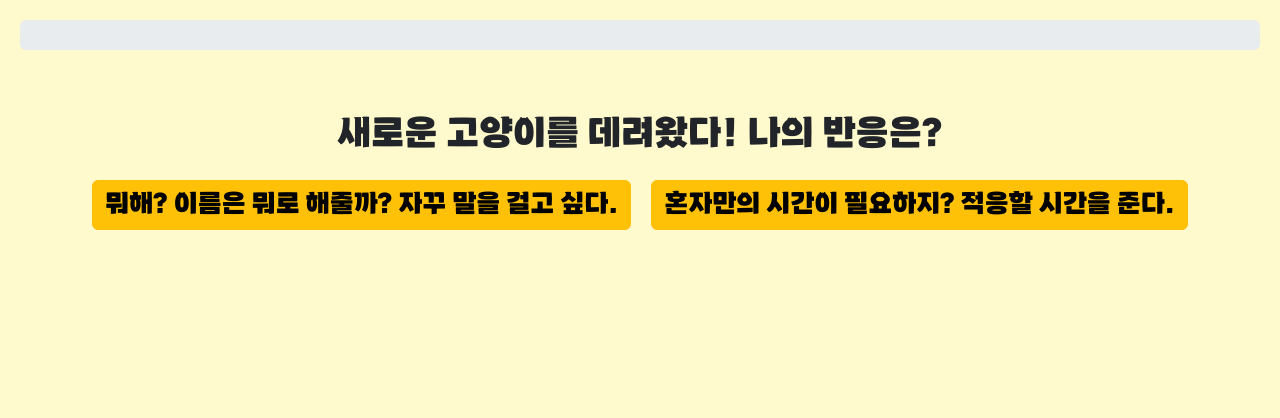
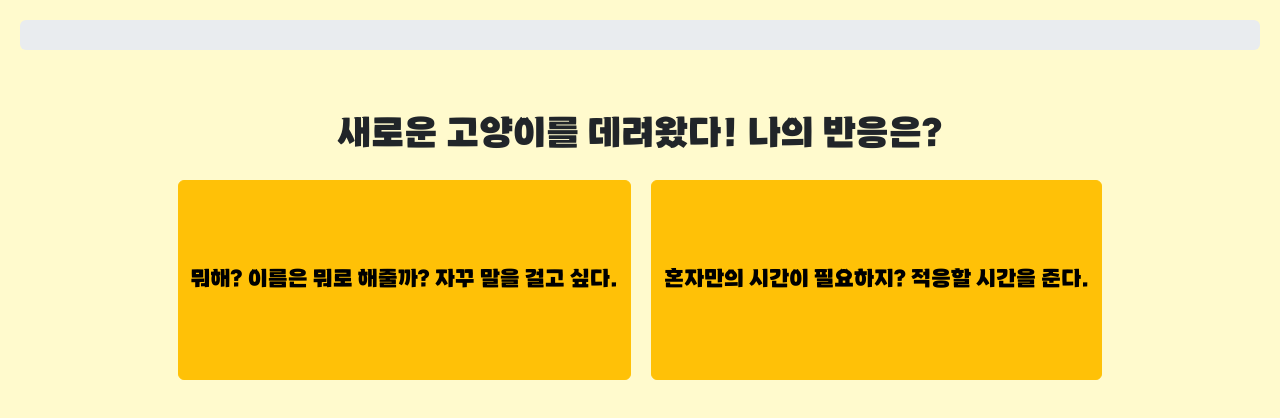
Before and after one commit to chaeeunj/zero-react-cat_test, a React (Create React App) app in the folder cattest_ts/: page /question in a window 1280 px wide. Shown: the top 418 px of the page. Built offline with nearby package versions, Linux system fonts and the light colour scheme.

Commit message:
테스트 로직 구현

```diff
--- a/cattest_ts/src/components/Header.tsx
+++ b/cattest_ts/src/components/Header.tsx
@@ -15,9 +15,9 @@ function Header(props: Props) {
         <ProgressWrapper>
           <ProgressBar
             now={Math.round((props.questionNo / QuestionData.length) * 100)}
-            label={`${
-              Math.round(props.questionNo / QuestionData.length) * 100
-            }%`}
+            label={`${Math.round(
+              (props.questionNo / QuestionData.length) * 100,
+            )}%`}
             style={{ width: '100%', height: '30px' }}
           />
         </ProgressWrapper>
--- a/cattest_ts/src/pages/QuestionPage.tsx
+++ b/cattest_ts/src/pages/QuestionPage.tsx
@@ -1,15 +1,60 @@
 import React from 'react';
 import styled from 'styled-components';
 import { Button } from 'react-bootstrap';
+import { useNavigate } from 'react-router-dom';
 
 import { QuestionData } from '../stores/Question/QuestionData';
 import Header from '../components/Header';
 
 function QuestionPage(): React.ReactElement {
   const [questionNo, setQuestionNo] = React.useState(0);
+  const [totalScore, setTotalScore] = React.useState([
+    { id: 'EI', score: 0 },
+    { id: 'SN', score: 0 },
+    { id: 'TP', score: 0 },
+    { id: 'JP', score: 0 },
+  ]);
 
-  const handleClickAnswer = () => {
+  const navigate = useNavigate();
+
+  const handleClickAnswer = (ans: number, type: string) => {
     setQuestionNo(questionNo + 1);
+
+    const newScore = totalScore.map(s =>
+      s.id === type ? { id: s.id, score: s.score + ans } : s,
+    );
+
+    setTotalScore(newScore);
+
+    // 마지막 문제가 아닐 경우
+    if (QuestionData.length !== questionNo + 1) {
+      setQuestionNo(questionNo + 1);
+    } else {
+      // 마지막 문제일 경우
+      navigate('/result');
+    }
+
+    // 위의 map을 사용하여 간단하게 줄임
+    //   if (type === 'EI') {
+    //     // 기존 스코어에 더한 새로운 스코어 값
+    //     const addScore = totalScore[0].score + ans;
+    //     // 새로운 스코어를 반영한 새로운 객체
+    //     const object = { id: 'EI', score: addScore };
+    //     // 새로운 객체를 기존의 토탈 스코어에 반영
+    //     totalScore.splice(0, 1, object);
+    //   } else if (type === 'SN') {
+    //     const addScore = totalScore[0].score + ans;
+    //     const object = { id: 'SN', score: addScore };
+    //     totalScore.splice(0, 1, object);
+    //   } else if (type === 'TF') {
+    //     const addScore = totalScore[0].score + ans;
+    //     const object = { id: 'TF', score: addScore };
+    //     totalScore.splice(0, 1, object);
+    //   } else {
+    //     const addScore = totalScore[0].score + ans;
+    //     const object = { id: 'JP', score: addScore };
+    //     totalScore.splice(0, 1, object);
+    //   }
   };
 
   return (
@@ -20,12 +65,21 @@ function QuestionPage(): React.ReactElement {
         <ButtonGroup>
           <Button
             className="btn-warning"
-            style={{ marginRight: '20px' }}
-            onClick={handleClickAnswer}
+            style={{
+              marginRight: '20px',
+              width: '45p%',
+              minHeight: '200px',
+              fontSize: '15pt',
+            }}
+            onClick={() => handleClickAnswer(1, QuestionData[questionNo].type)}
           >
             {QuestionData[questionNo].answera}
           </Button>
-          <Button className="btn-warning">
+          <Button
+            className="btn-warning"
+            style={{ width: '45p%', minHeight: '200px', fontSize: '15pt' }}
+            onClick={() => handleClickAnswer(0, QuestionData[questionNo].type)}
+          >
             {QuestionData[questionNo].answerb}
           </Button>
         </ButtonGroup>
```
